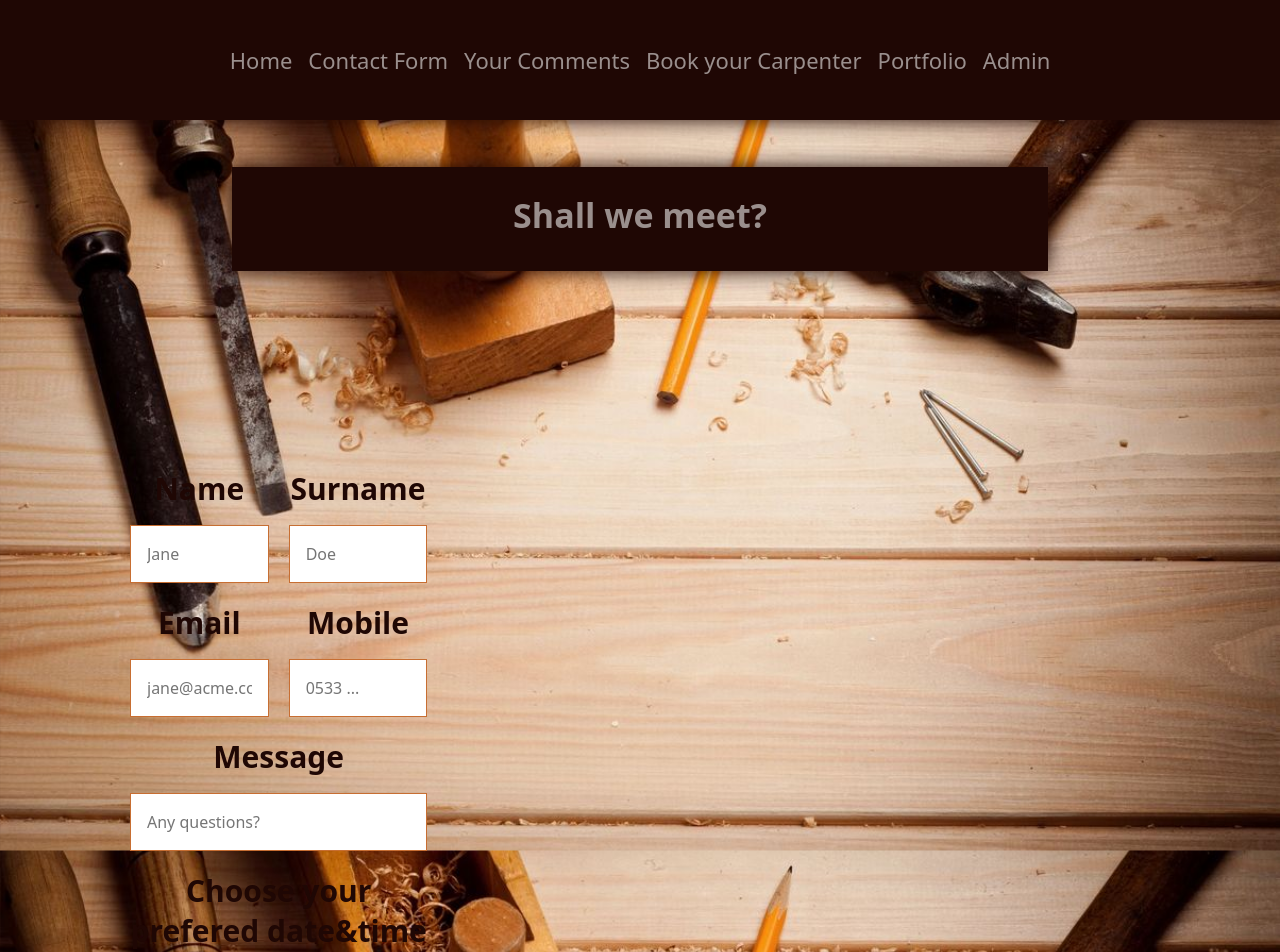
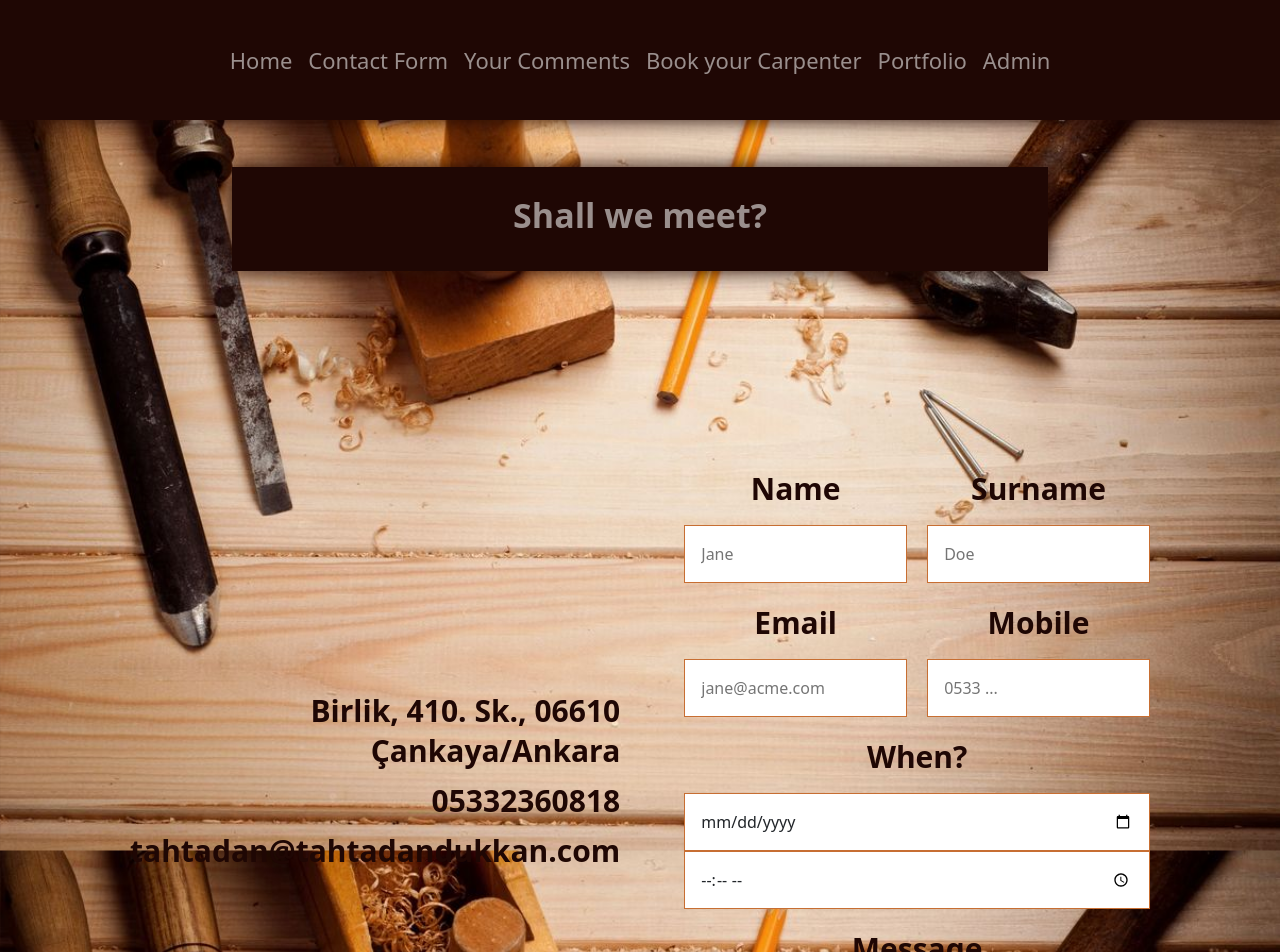
Before and after one commit to emresorkun/handyman-reactjs, a React (Create React App) app: page /works/test in a window 1280 px wide. Shown: the top 952 px of the page. Built offline with nearby package versions, Linux system fonts and the light colour scheme; no server answers.

Commit message:
mui datepicker places with formiks calender

```diff
--- a/src/pages/SingleWork.js
+++ b/src/pages/SingleWork.js
@@ -47,6 +47,13 @@ function ContactForm() {
       </header>{" "}
       <div className="form-container">
         <div className="form-wrapper">
+          <div className="form-company-info">
+            <ul>
+              <li>Birlik, 410. Sk., 06610 Çankaya/Ankara</li>
+              <li>05332360818</li>
+              <li>tahtadan@tahtadandukkan.com</li>
+            </ul>
+          </div>
           <Formik
             initialValues={{
               firstName: "",
@@ -73,7 +80,6 @@ function ContactForm() {
             }}
           >
             {({ errors, touched }) => (
-              <div className="form-contact">
               <Form>
                 <div className="form-contact-input">
                   <p>
@@ -140,6 +146,47 @@ function ContactForm() {
                     ) : null}
                   </p>
 
+                  {/* <p className="full">
+                      <label
+                        htmlFor="message"
+                        className="form-contact-input-header"
+                      >
+                        Message
+                      </label>
+                      <Field
+                        id="message"
+                        name="message"
+                        placeholder="Any questions?"
+                        type="textarea"
+                        rows="5"
+                      />
+                      {errors.message && touched.message ? (
+                        <div className="errors-input">{errors.message}</div>
+                      ) : null}
+                    </p> */}
+
+                  <p className="full">
+                    <label
+                      htmlFor="message"
+                      className="form-contact-input-header"
+                    >
+                      When?
+                    </label>
+                    <Field
+                      id="date"
+                      name="date"
+                      type="date"
+                      rows="5"
+                      date={new Date()}
+                    />
+                    <Field
+                      id="time"
+                      name="time"
+                      type="time"
+                      rows="5"
+                      date={new Date()}
+                    />
+                  </p>
                   <p className="full">
                     <label
                       htmlFor="message"
@@ -160,41 +207,15 @@ function ContactForm() {
                   </p>
 
                   <p className="full">
-                      <label
-                        htmlFor="message"
-                        className="form-contact-input-header"
-                      >
-                        Choose your prefered date&time for us to call!
-                      </label>
-                      <Field
-                        id="date"
-                        name="date"
-                        type="date"
-                        component={MaterialUIPickers}
-                        rows="5"
-                        date= {new Date()}
-                      />
-                    </p>
-
-                    <p className="full">
                     <button type="submit" onClick={createContact}>
                       Submit
                     </button>
                   </p>
                 </div>
               </Form>
-              </div>
             )}
             {/* </div> */}
           </Formik>
-          {/* <div className="form-company-info"> */}
-          {/* <MaterialUIPickers></MaterialUIPickers> */}
-          {/* <ul>
-              <li>Birlik, 410. Sk., 06610 Çankaya/Ankara</li>
-              <li>05332360818</li>
-              <li>tahtadan@tahtadandukkan.com</li>
-            </ul> */}
-          {/* </div> */}
         </div>
       </div>
     </>
```
Lines whose indentation alone changed are shown as unchanged.
